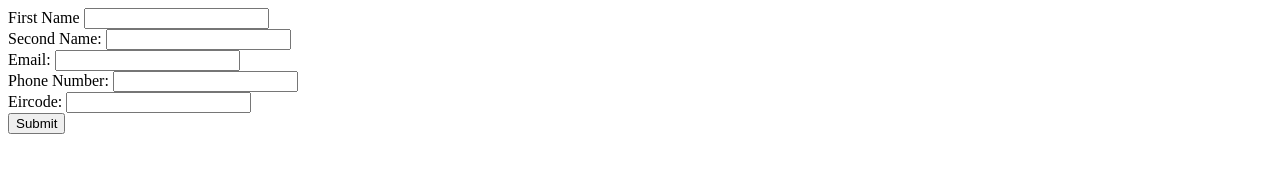
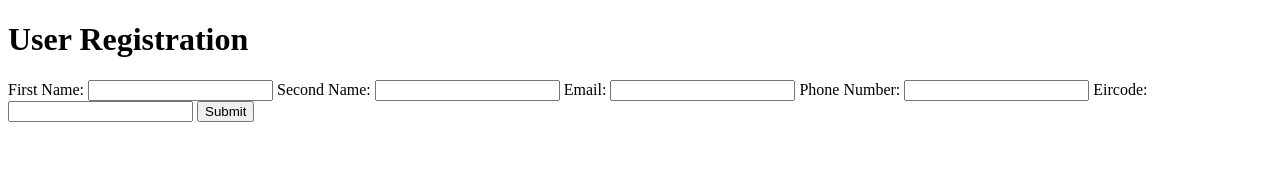
Before and after one commit to CCT-Dublin/ca-2-server-side-programming-yheycko, a website: page form.html in a window 1280 px wide. Drawn offline with Linux system fonts and the light colour scheme.

Commit message:
form.html
In this part, we went back to revising the HTML because we needed to be more organized and use a lot of judgment, following the standards of a programmer.

```diff
--- a/form.html
+++ b/form.html
@@ -1,22 +1,30 @@
-<!--form.html-->
+<!DOCTYPE html>
+<html lang="en">
+<head>
+  <meta charset="UTF-8">
+  <title>User Registration Form</title>
+  <link rel="stylesheet" href="styles.css">
+  <script defer src="Javascript.js"></script>
+</head>
+<body>
+  <h1>User Registration</h1>
+  <form id="dataForm" method="POST" action="/submit">
+    <label for="first_name">First Name:</label>
+    <input type="text" id="first_name" name="first_name" required>
 
-<form id="dataForm" method="POST" action="/submit">
-<label>First Name</label>
-<input type="text" id=" first_name" name="first_name" aria-required><br>
+    <label for="second_name">Second Name:</label>
+    <input type="text" id="second_name" name="second_name" required>
 
-<label>Second Name:</label>
-<input type="text" id="second_name" name="second_name"required><br>
+    <label for="email">Email:</label>
+    <input type="email" id="email" name="email" required>
 
-<label>Email:</label>
-<input type="email" id="email" name="email" required><br>
+    <label for="phone_number">Phone Number:</label>
+    <input type="text" id="phone_number" name="phone_number" required>
 
-<label>Phone Number:</label>
-<input type="text" id="phone_number" name="phone_number" required><br>
+    <label for="eircode">Eircode:</label>
+    <input type="text" id="eircode" name="eircode" required>
 
-<label>Eircode:</label>
-<input type="text" id="ericode" name="ericode" required><br>
-
-<button type="submit">Submit</button>
-</form>
-
-<script src="validate.js"></script>
+    <button type="submit">Submit</button>
+  </form>
+</body>
+</html>
```
